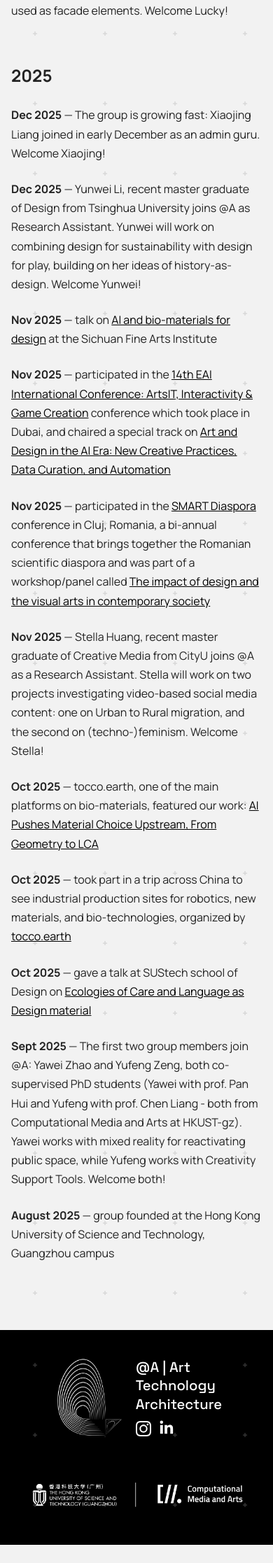
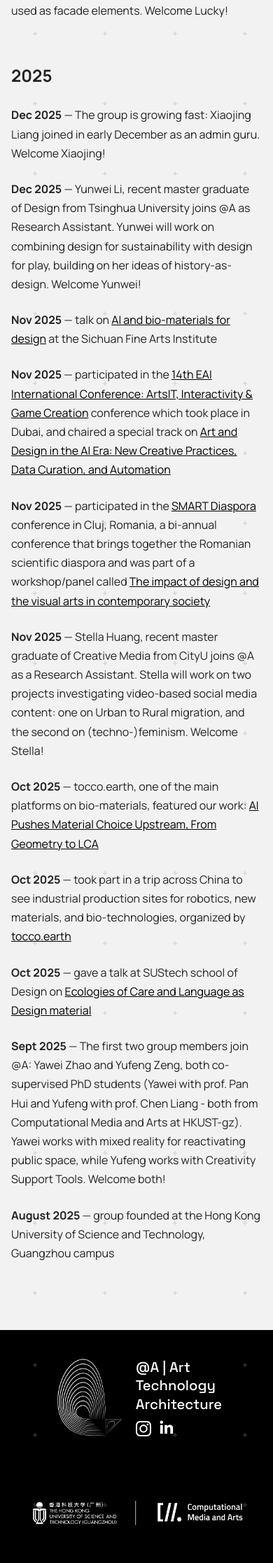
Before and after one commit to anqua/at-a, a Jekyll site: the page built from index.md, in a window 390 px wide. Shown: the part 2902-5136 px from the top of the page at 70% size. Built offline with Jekyll 4.4.1, drawn with Linux system fonts in a browser that asks for light colours; before the commit the page ends 5110 px from its top, so only the background shows below that.

Commit message:
Give the mobile footer logos more room (row gap 6em -> 9em)
Co-Authored-By: Claude Sonnet 5 <noreply@anthropic.com>

```diff
--- a/assets/css/style.css
+++ b/assets/css/style.css
@@ -605,7 +605,7 @@ main a:not(.pub-btn):hover {
     grid-template-columns: 1fr;
     justify-items: center;
     text-align: center;
-    row-gap: 6em;
+    row-gap: 9em;
   }
 
   .footer-col-side.footer-brand,
```
